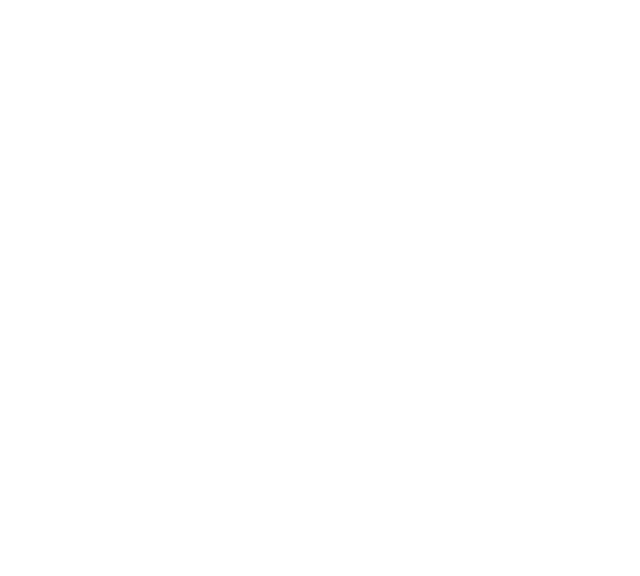
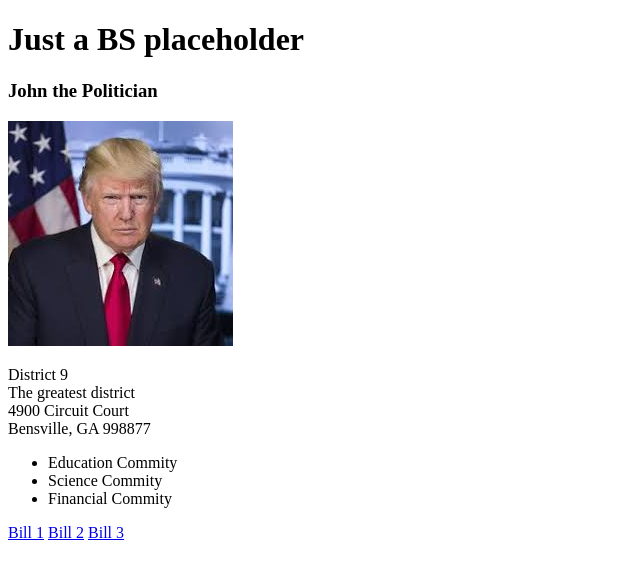
Before and after one commit to ppatton35745/my-political-candidate, a plain HTML site: page index.html in a window 1280 px wide. Shown: the whole page, without its empty margins (0-640 px from the left). Drawn offline with Linux system fonts and the light colour scheme.

Commit message:
Add John the Politician Basic Info, subcommities, and proposedBills to index.html

```diff
--- a/index.html
+++ b/index.html
@@ -7,6 +7,32 @@
         <title>Document</title>
     </head>
     <body>
+        <h1>Just a BS placeholder</h1>
+
+        <article class="myRep">
+            <section class="myRep-basicInfo">
+                <h1>John the Politician</h1>
+                <img src="DonaldTrump.jpg" alt="John the Politician">
+                <p>
+                    District 9<br>
+                    The greatest district<br>
+                    4900 Circuit Court<br>
+                    Bensville, GA 998877
+                </p>
+            </section>
+            <section class="myRep--subCommities">
+                <ul>
+                    <li>Education Commity</li>
+                    <li>Science Commity</li>
+                    <li>Financial Commity</li>
+                </ul>
+            </section>
+            <section class="myRep--proposedBills">
+                <a href="#">Bill 1</a>
+                <a href="#">Bill 2</a>
+                <a href="#">Bill 3</a>
+            </section>
+        </article>
 
     </body>
 </html>
```
Also changed, not shown: DonaldTrump.jpg (added). Lines whose indentation alone changed are shown as unchanged.
